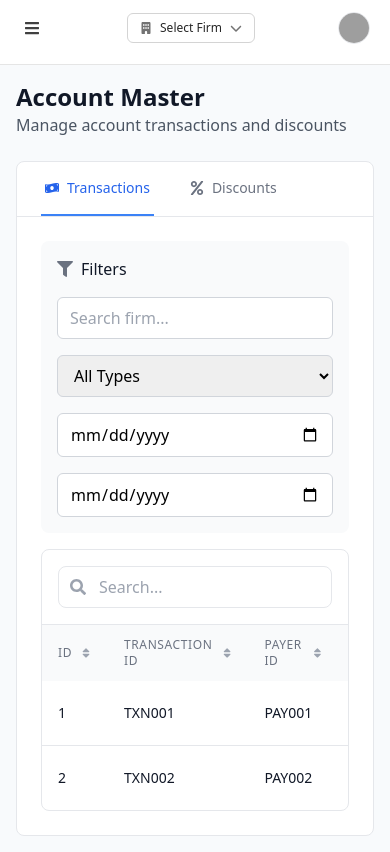
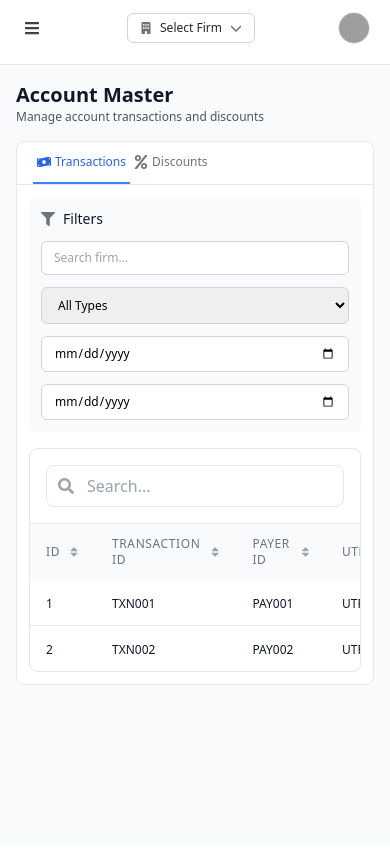
Before and after one commit to Roshani-sahu/Maheshwari-Motors, a React (Vite) app in the folder frontend/: page /masters/account-master in a window 390 px wide. Built offline with nearby package versions, Linux system fonts and the light colour scheme; grey boxes are pictures that could not be loaded.

Commit message:
responsive - account and user master

```diff
--- a/frontend/src/pages/masters/AccountMaster.jsx
+++ b/frontend/src/pages/masters/AccountMaster.jsx
@@ -33,13 +33,13 @@ const AccountMaster = () => {
 
   const transactionActions = [
     {
-      label: <FaTrash size={14} />,
+      label: <FaTrash size={10} className="sm:size-3 md:size-4" />,
       onClick: (transaction) => {
         if (window.confirm(`Are you sure you want to delete transaction "${transaction.transactionId}"?`)) {
           setTransactions(prev => prev.filter(t => t.id !== transaction.id));
         }
       },
-      className: 'bg-red-600 text-white hover:bg-red-700'
+      className: 'bg-red-600 text-white hover:bg-red-700 p-1 sm:p-1.5 md:p-2 text-xs'
     }
   ];
 
@@ -83,16 +83,36 @@ const AccountMaster = () => {
 
   // Transaction columns
   const transactionColumns = [
-    { key: 'id', label: 'ID' },
-    { key: 'transactionId', label: 'Transaction ID' },
-    { key: 'payerId', label: 'Payer ID' },
-    { key: 'utr', label: 'UTR' },
-    { key: 'firm', label: 'Firm' },
+    {
+      key: 'id',
+      label: 'ID',
+      render: (value) => <span className="text-xs sm:text-sm">{value}</span>
+    },
+    {
+      key: 'transactionId',
+      label: 'Transaction ID',
+      render: (value) => <span className="text-xs sm:text-sm font-medium truncate">{value}</span>
+    },
+    {
+      key: 'payerId',
+      label: 'Payer ID',
+      render: (value) => <span className="text-xs sm:text-sm truncate">{value}</span>
+    },
+    {
+      key: 'utr',
+      label: 'UTR',
+      render: (value) => <span className="text-xs sm:text-sm truncate">{value}</span>
+    },
+    {
+      key: 'firm',
+      label: 'Firm',
+      render: (value) => <span className="text-xs sm:text-sm truncate">{value}</span>
+    },
     {
       key: 'gstFlag',
       label: 'GST Type',
       render: (value) => (
-        <span className={`px-2 py-1 text-xs rounded-full ${
+        <span className={`px-1.5 py-0.5 sm:px-2 sm:py-1 text-[10px] sm:text-xs rounded-full ${
           value === 0 ? 'bg-green-100 text-green-800' : 'bg-blue-100 text-blue-800'
         }`}>
           {value === 0 ? '1' : '0'}
@@ -102,23 +122,27 @@ const AccountMaster = () => {
     {
       key: 'amount',
       label: 'Amount',
-      render: (value) => `₹${value.toLocaleString()}`
+      render: (value) => <span className="text-xs sm:text-sm">₹{value.toLocaleString()}</span>
     },
     {
       key: 'date',
       label: 'Date',
-      render: (value) => new Date(value).toLocaleDateString()
+      render: (value) => <span className="text-xs sm:text-sm">{new Date(value).toLocaleDateString()}</span>
     }
   ];
 
   // Discount columns
   const discountColumns = [
-    { key: 'id', label: 'ID' },
+    {
+      key: 'id',
+      label: 'ID',
+      render: (value) => <span className="text-xs sm:text-sm">{value}</span>
+    },
     {
       key: 'discountType',
       label: 'Type',
       render: (value) => (
-        <span className={`px-2 py-1 text-xs rounded-full ${
+        <span className={`px-1.5 py-0.5 sm:px-2 sm:py-1 text-[10px] sm:text-xs rounded-full ${
           value === 'ITEM' ? 'bg-purple-100 text-purple-800' : 'bg-orange-100 text-orange-800'
         }`}>
           {value}
@@ -128,33 +152,33 @@ const AccountMaster = () => {
     {
       key: 'amount',
       label: 'Amount',
-      render: (value) => `₹${value.toLocaleString()}`
+      render: (value) => <span className="text-xs sm:text-sm">₹{value.toLocaleString()}</span>
     },
     {
       key: 'itemName',
       label: 'Item',
-      render: (value, row) => row.discountType === 'ITEM' ? value : 'N/A'
+      render: (value, row) => <span className="text-xs sm:text-sm truncate">{row.discountType === 'ITEM' ? value : 'N/A'}</span>
     },
     {
       key: 'companyName',
       label: 'Company',
-      render: (value, row) => row.discountType === 'COMPANY' ? value : 'N/A'
+      render: (value, row) => <span className="text-xs sm:text-sm truncate">{row.discountType === 'COMPANY' ? value : 'N/A'}</span>
     }
   ];
 
   const discountActions = [
     {
-      label: <FaEdit size={14} />,
+      label: <FaEdit size={10} className="sm:size-3 md:size-4" />,
       onClick: (discount) => {
         setEditingDiscount(discount);
         setIsEditDiscountModalOpen(true);
       },
-      className: 'bg-blue-600 text-white hover:bg-blue-700'
+      className: 'bg-blue-600 text-white hover:bg-blue-700 p-1 sm:p-1.5 md:p-2 text-xs'
     },
     {
-      label: <FaTrash size={14} />,
+      label: <FaTrash size={10} className="sm:size-3 md:size-4" />,
       onClick: (discount) => setDiscounts(prev => prev.filter(d => d.id !== discount.id)),
-      className: 'bg-red-600 text-white hover:bg-red-700'
+      className: 'bg-red-600 text-white hover:bg-red-700 p-1 sm:p-1.5 md:p-2 text-xs'
     }
   ];
 
@@ -188,83 +212,89 @@ const AccountMaster = () => {
   };
 
   return (
-    <div className="space-y-6">
-      <div className="flex items-center justify-between">
+    <div className="space-y-4 sm:space-y-6">
+      {/* Header */}
+      <div className="flex flex-col sm:flex-row sm:items-center justify-between gap-3 sm:gap-0">
         <div>
-          <h1 className="text-2xl font-bold text-gray-900">Account Master</h1>
-          <p className="text-gray-600">Manage account transactions and discounts</p>
+          <h1 className="text-xl sm:text-2xl font-bold text-gray-900">Account Master</h1>
+          <p className="text-gray-600 text-xs sm:text-sm">Manage account transactions and discounts</p>
         </div>
       </div>
 
       {/* Tabs */}
       <div className="bg-white rounded-lg border">
-        <div className="border-b">
-          <nav className="flex space-x-8 px-6">
+        <div className="border-b overflow-x-auto">
+          <nav className="flex px-4 sm:px-6">
             <button
               onClick={() => setActiveTab('transactions')}
-              className={`py-4 px-1 border-b-2 font-medium text-sm ${
+              className={`py-3 sm:py-4 px-1 sm:px-2 border-b-2 font-medium text-xs sm:text-sm whitespace-nowrap ${
                 activeTab === 'transactions'
                   ? 'border-blue-500 text-blue-600'
                   : 'border-transparent text-gray-500 hover:text-gray-700'
               }`}
             >
-              <div className="flex items-center gap-2">
-                <FaMoneyBillWave />
+              <div className="flex items-center gap-1 sm:gap-2">
+                <FaMoneyBillWave className="text-sm sm:text-base" />
                 Transactions
               </div>
             </button>
             <button
               onClick={() => setActiveTab('discounts')}
-              className={`py-4 px-1 border-b-2 font-medium text-sm ${
+              className={`py-3 sm:py-4 px-1 sm:px-2 border-b-2 font-medium text-xs sm:text-sm whitespace-nowrap ${
                 activeTab === 'discounts'
                   ? 'border-blue-500 text-blue-600'
                   : 'border-transparent text-gray-500 hover:text-gray-700'
               }`}
             >
-              <div className="flex items-center gap-2">
-                <FaPercent />
+              <div className="flex items-center gap-1 sm:gap-2">
+                <FaPercent className="text-sm sm:text-base" />
                 Discounts
               </div>
             </button>
           </nav>
         </div>
 
-        <div className="p-6">
+        <div className="p-3 sm:p-4 md:p-6">
           {activeTab === 'transactions' && (
             <div className="space-y-4">
               {/* Transaction Filters */}
-              <div className="bg-gray-50 p-4 rounded-lg">
-                <div className="flex items-center gap-2 mb-4">
-                  <FaFilter className="text-gray-500" />
-                  <h3 className="font-medium text-gray-900">Filters</h3>
+              <div className="bg-gray-50 p-3 sm:p-4 rounded-lg">
+                <div className="flex items-center gap-2 mb-3 sm:mb-4">
+                  <FaFilter className="text-gray-500 text-sm sm:text-base" />
+                  <h3 className="font-medium text-gray-900 text-sm sm:text-base">Filters</h3>
                 </div>
-                <div className="grid grid-cols-1 md:grid-cols-4 gap-4">
+                <div className="grid grid-cols-1 sm:grid-cols-2 lg:grid-cols-4 gap-3 sm:gap-4">
                   <Input
                     placeholder="Search firm..."
                     value={filters.firm}
                     onChange={(value) => setFilters(prev => ({ ...prev, firm: value }))}
+                    className="text-xs sm:text-sm py-1.5 sm:py-2"
                   />
                   <Select
                     value={filters.gstType}
                     onChange={(value) => setFilters(prev => ({ ...prev, gstType: value }))}
+                    className="text-xs sm:text-sm py-1.5 sm:py-2"
                   >
-                    <option value="all">All  Types</option>
-                    <option value="gst"> 1 </option>
-                    <option value="non-gst">0 </option>
+                    <option value="all">All Types</option>
+                    <option value="gst">1</option>
+                    <option value="non-gst">0</option>
                   </Select>
                   <Input
                     type="date"
                     value={filters.dateFrom}
                     onChange={(value) => setFilters(prev => ({ ...prev, dateFrom: value }))}
+                    className="text-xs sm:text-sm py-1.5 sm:py-2"
                   />
                   <Input
                     type="date"
                     value={filters.dateTo}
                     onChange={(value) => setFilters(prev => ({ ...prev, dateTo: value }))}
+                    className="text-xs sm:text-sm py-1.5 sm:py-2"
                   />
                 </div>
               </div>
 
+              <div className="overflow-x-auto -mx-2 px-2 sm:mx-0 sm:px-0">
                 <DataTable
                   columns={transactionColumns}
                   data={filteredTransactions}
@@ -272,19 +302,26 @@ const AccountMaster = () => {
                   searchable={true}
                   sortable={true}
                   pagination={true}
+                  minWidth="700px"
+                  className="text-xs sm:text-sm"
                 />
+              </div>
             </div>
           )}
 
           {activeTab === 'discounts' && (
             <div className="space-y-4">
               <div className="flex justify-end">
-                <Button onClick={() => setIsAddDiscountModalOpen(true)} className="flex items-center gap-2">
-                  <FaPlus />
+  <Button
+    onClick={() => setIsAddDiscountModalOpen(true)}
+    className="flex items-center gap-2 text-xs sm:text-sm w-full sm:w-auto justify-center sm:justify-start"
+  >
+    <FaPlus className="text-sm sm:text-base" />
     Add Discount
   </Button>
 </div>
 
+              <div className="overflow-x-auto -mx-2 px-2 sm:mx-0 sm:px-0">
                 <DataTable
                   columns={discountColumns}
                   data={discounts}
@@ -292,7 +329,10 @@ const AccountMaster = () => {
                   searchable={true}
                   sortable={true}
                   pagination={true}
+                  minWidth="600px"
+                  className="text-xs sm:text-sm"
                 />
+              </div>
             </div>
           )}
         </div>
@@ -306,6 +346,7 @@ const AccountMaster = () => {
             <Select
               value={newDiscount.discountType}
               onChange={(value) => setNewDiscount(prev => ({ ...prev, discountType: value }))}
+              className="text-xs sm:text-sm"
             >
               <option value="ITEM">Item Discount</option>
               <option value="COMPANY">Company Discount</option>
@@ -320,6 +361,7 @@ const AccountMaster = () => {
               value={newDiscount.amount}
               onChange={(value) => setNewDiscount(prev => ({ ...prev, amount: value }))}
               placeholder="Enter discount amount"
+              className="text-xs sm:text-sm"
             />
           </div>
 
@@ -330,6 +372,7 @@ const AccountMaster = () => {
                 value={newDiscount.itemName}
                 onChange={(value) => setNewDiscount(prev => ({ ...prev, itemName: value }))}
                 placeholder="Enter item name"
+                className="text-xs sm:text-sm"
               />
             </div>
           )}
@@ -341,26 +384,34 @@ const AccountMaster = () => {
                 value={newDiscount.companyName}
                 onChange={(value) => setNewDiscount(prev => ({ ...prev, companyName: value }))}
                 placeholder="Enter company name"
+                className="text-xs sm:text-sm"
               />
             </div>
           )}
 
-          <div className="flex gap-3 pt-4">
-            <Button onClick={handleAddDiscount}>Add Discount</Button>
-            <Button variant="outline" onClick={() => setIsAddDiscountModalOpen(false)}>Cancel</Button>
+          <div className="flex flex-col sm:flex-row gap-2 sm:gap-3 pt-4">
+            <Button onClick={handleAddDiscount} className="w-full sm:w-auto text-xs sm:text-sm">
+              Add Discount
+            </Button>
+            <Button variant="outline" onClick={() => setIsAddDiscountModalOpen(false)} className="w-full sm:w-auto text-xs sm:text-sm">
+              Cancel
+            </Button>
           </div>
         </div>
       </Modal>
 
+
+
       {/* Edit Discount Modal */}
-      <Modal isOpen={isEditDiscountModalOpen} onClose={() => setIsEditDiscountModalOpen(false)} title="Edit Discount" size="md">
+      <Modal isOpen={isEditDiscountModalOpen} onClose={() => setIsEditDiscountModalOpen(false)} title="Edit Discount" size="sm md:md">
         {editingDiscount && (
-          <div className="space-y-4">
+          <div className="space-y-3 sm:space-y-4">
             <div>
-              <label className="block text-sm font-medium text-gray-700 mb-1">Discount Type</label>
+              <label className="block text-xs sm:text-sm font-medium text-gray-700 mb-1">Discount Type</label>
               <Select
                 value={editingDiscount.discountType}
                 onChange={(value) => setEditingDiscount(prev => ({ ...prev, discountType: value }))}
+                className="text-xs sm:text-sm py-1.5 sm:py-2"
               >
                 <option value="ITEM">Item Discount</option>
                 <option value="COMPANY">Company Discount</option>
@@ -368,41 +419,44 @@ const AccountMaster = () => {
             </div>
 
             <div>
-              <label className="block text-sm font-medium text-gray-700 mb-1">Amount (₹)</label>
+              <label className="block text-xs sm:text-sm font-medium text-gray-700 mb-1">Amount (₹)</label>
               <Input
                 type="number"
                 step="0.01"
                 value={editingDiscount.amount}
                 onChange={(value) => setEditingDiscount(prev => ({ ...prev, amount: parseFloat(value) || 0 }))}
                 placeholder="Enter discount amount"
+                className="text-xs sm:text-sm py-1.5 sm:py-2"
               />
             </div>
 
             {editingDiscount.discountType === 'ITEM' && (
               <div>
-                <label className="block text-sm font-medium text-gray-700 mb-1">Item Name</label>
+                <label className="block text-xs sm:text-sm font-medium text-gray-700 mb-1">Item Name</label>
                 <Input
                   value={editingDiscount.itemName || ''}
                   onChange={(value) => setEditingDiscount(prev => ({ ...prev, itemName: value }))}
                   placeholder="Enter item name"
+                  className="text-xs sm:text-sm py-1.5 sm:py-2"
                 />
               </div>
             )}
 
             {editingDiscount.discountType === 'COMPANY' && (
               <div>
-                <label className="block text-sm font-medium text-gray-700 mb-1">Company Name</label>
+                <label className="block text-xs sm:text-sm font-medium text-gray-700 mb-1">Company Name</label>
                 <Input
                   value={editingDiscount.companyName || ''}
                   onChange={(value) => setEditingDiscount(prev => ({ ...prev, companyName: value }))}
                   placeholder="Enter company name"
+                  className="text-xs sm:text-sm py-1.5 sm:py-2"
                 />
               </div>
             )}
 
-            <div className="flex gap-3 pt-4">
-              <Button onClick={handleEditDiscount}>Save Changes</Button>
-              <Button variant="outline" onClick={() => setIsEditDiscountModalOpen(false)}>Cancel</Button>
+            <div className="flex flex-col sm:flex-row gap-2 sm:gap-3 pt-3 sm:pt-4">
+              <Button onClick={handleEditDiscount} className="text-xs sm:text-sm py-1.5 sm:py-2">Save Changes</Button>
+              <Button variant="outline" onClick={() => setIsEditDiscountModalOpen(false)} className="text-xs sm:text-sm py-1.5 sm:py-2">Cancel</Button>
             </div>
           </div>
         )}
--- a/frontend/src/pages/masters/UserMaster.jsx
+++ b/frontend/src/pages/masters/UserMaster.jsx
@@ -51,22 +51,37 @@ const UserMaster = () => {
   };
 
   const columns = [
-    { key: 'id', label: 'ID' },
-    { key: 'username', label: 'Username' },
-    { key: 'email', label: 'Email' },
+    {
+      key: 'id',
+      label: 'ID',
+      render: (value) => <span className="text-xs sm:text-sm">{value}</span>
+    },
+    {
+      key: 'username',
+      label: 'Username',
+      render: (value) => <span className="text-xs sm:text-sm font-medium truncate">{value}</span>
+    },
+    {
+      key: 'email',
+      label: 'Email',
+      render: (value) => <span className="text-xs sm:text-sm truncate">{value}</span>
+    },
     {
       key: 'password',
       label: 'Password',
       render: (value, row) => (
-        <div className="flex items-center gap-2">
-          <span className="font-mono">
+        <div className="flex items-center gap-1 sm:gap-2">
+          <span className="font-mono text-xs sm:text-sm">
             {showPasswords[row.id] ? value : '••••••••'}
           </span>
           <button
             onClick={() => togglePasswordVisibility(row.id)}
             className="text-gray-500 hover:text-gray-700"
           >
-            {showPasswords[row.id] ? <FaEyeSlash /> : <FaEye />}
+            {showPasswords[row.id] ?
+              <FaEyeSlash size={12} className="sm:size-4" /> :
+              <FaEye size={12} className="sm:size-4" />
+            }
           </button>
         </div>
       )
@@ -75,21 +90,21 @@ const UserMaster = () => {
 
   const actions = [
     {
-      label: <FaEdit size={14} />,
+      label: <FaEdit size={10} className="sm:size-3 md:size-4" />,
       onClick: (user) => {
         setEditingUser(user);
         setIsEditModalOpen(true);
       },
-      className: 'bg-blue-600 text-white hover:bg-blue-700'
+      className: 'bg-blue-600 text-white hover:bg-blue-700 p-1 sm:p-1.5 md:p-2 text-xs'
     },
     {
-      label: <FaTrash size={14} />,
+      label: <FaTrash size={10} className="sm:size-3 md:size-4" />,
       onClick: (user) => {
         if (window.confirm(`Are you sure you want to delete user "${user.username}"?`)) {
           deleteUser(user.id);
         }
       },
-      className: 'bg-red-600 text-white hover:bg-red-700'
+      className: 'bg-red-600 text-white hover:bg-red-700 p-1 sm:p-1.5 md:p-2 text-xs'
     }
   ];
 
@@ -104,18 +119,24 @@ const UserMaster = () => {
   };
 
   return (
-    <div className="space-y-6">
-      <div className="flex items-center justify-between">
+    <div className="space-y-4 sm:space-y-6">
+      {/* Header */}
+      <div className="flex flex-col sm:flex-row sm:items-center justify-between gap-3 sm:gap-0">
         <div>
-          <h1 className="text-2xl font-bold text-gray-900">User Master</h1>
-          <p className="text-gray-600">Manage system users and permissions</p>
+          <h1 className="text-xl sm:text-2xl font-bold text-gray-900">User Master</h1>
+          <p className="text-gray-600 text-xs sm:text-sm">Manage system users and permissions</p>
         </div>
-        <Button onClick={() => setIsAddModalOpen(true)} className="flex items-center gap-2">
-          <FaPlus />
+        <Button
+          onClick={() => setIsAddModalOpen(true)}
+          className="flex items-center gap-2 text-xs sm:text-sm"
+        >
+          <FaPlus className="text-sm sm:text-base" />
           Add User
         </Button>
       </div>
 
+      {/* Users Table */}
+      <div className="overflow-x-auto -mx-2 px-2 sm:mx-0 sm:px-0">
         <DataTable
           columns={columns}
           data={users}
@@ -123,77 +144,89 @@ const UserMaster = () => {
           searchable={true}
           sortable={true}
           pagination={true}
+          minWidth="600px"
+          className="text-xs sm:text-sm"
         />
+      </div>
 
       {/* Add User Modal */}
-      <Modal isOpen={isAddModalOpen} onClose={() => setIsAddModalOpen(false)} title="Add User" size="md">
-        <div className="space-y-4">
+      <Modal isOpen={isAddModalOpen} onClose={() => setIsAddModalOpen(false)} title="Add User" size="sm md:md">
+        <div className="space-y-3 sm:space-y-4">
           <div>
-            <label className="block text-sm font-medium text-gray-700 mb-1">Username</label>
+            <label className="block text-xs sm:text-sm font-medium text-gray-700 mb-1">Username</label>
             <Input
               value={newUser.username}
               onChange={(value) => setNewUser(prev => ({ ...prev, username: value }))}
               placeholder="Enter username"
+              className="text-xs sm:text-sm py-1.5 sm:py-2"
             />
           </div>
 
           <div>
-            <label className="block text-sm font-medium text-gray-700 mb-1">Email</label>
+            <label className="block text-xs sm:text-sm font-medium text-gray-700 mb-1">Email</label>
             <Input
               type="email"
               value={newUser.email}
               onChange={(value) => setNewUser(prev => ({ ...prev, email: value }))}
               placeholder="Enter email"
+              className="text-xs sm:text-sm py-1.5 sm:py-2"
             />
           </div>
 
           <div>
-            <label className="block text-sm font-medium text-gray-700 mb-1">Password</label>
+            <label className="block text-xs sm:text-sm font-medium text-gray-700 mb-1">Password</label>
             <Input
               type="password"
               value={newUser.password}
               onChange={(value) => setNewUser(prev => ({ ...prev, password: value }))}
               placeholder="Enter password"
+              className="text-xs sm:text-sm py-1.5 sm:py-2"
             />
           </div>
 
-          <div className="flex gap-3 pt-4">
-            <Button onClick={handleAddUser}>Add User</Button>
-            <Button variant="outline" onClick={() => setIsAddModalOpen(false)}>Cancel</Button>
+          <div className="flex flex-col sm:flex-row gap-2 sm:gap-3 pt-3 sm:pt-4">
+            <Button onClick={handleAddUser} className="text-xs sm:text-sm py-1.5 sm:py-2">Add User</Button>
+            <Button variant="outline" onClick={() => setIsAddModalOpen(false)} className="text-xs sm:text-sm py-1.5 sm:py-2">Cancel</Button>
           </div>
         </div>
       </Modal>
 
       {/* Edit User Modal */}
-      <Modal isOpen={isEditModalOpen} onClose={() => setIsEditModalOpen(false)} title="Edit User" size="md">
+      <Modal isOpen={isEditModalOpen} onClose={() => setIsEditModalOpen(false)} title="Edit User" size="sm md:md">
         {editingUser && (
-          <div className="space-y-4">
+          <div className="space-y-3 sm:space-y-4">
             <div>
-              <label className="block text-sm font-medium text-gray-700 mb-1">Username</label>
-              <Input value={editingUser.username} disabled className="bg-gray-50" />
+              <label className="block text-xs sm:text-sm font-medium text-gray-700 mb-1">Username</label>
+              <Input
+                value={editingUser.username}
+                disabled
+                className="bg-gray-50 text-xs sm:text-sm py-1.5 sm:py-2"
+              />
             </div>
 
             <div>
-              <label className="block text-sm font-medium text-gray-700 mb-1">Email</label>
+              <label className="block text-xs sm:text-sm font-medium text-gray-700 mb-1">Email</label>
               <Input
                 type="email"
                 value={editingUser.email}
                 onChange={(value) => setEditingUser(prev => ({ ...prev, email: value }))}
                 placeholder="Enter email"
+                className="text-xs sm:text-sm py-1.5 sm:py-2"
               />
             </div>
 
             <div>
-              <label className="block text-sm font-medium text-gray-700 mb-1">Reset Password</label>
+              <label className="block text-xs sm:text-sm font-medium text-gray-700 mb-1">Reset Password</label>
               <Input
                 type="password"
                 value={newPassword}
                 onChange={(value) => setNewPassword(value)}
                 placeholder="Enter new password"
+                className="text-xs sm:text-sm py-1.5 sm:py-2"
               />
             </div>
 
-            <div className="flex gap-3 pt-4">
+            <div className="flex flex-col sm:flex-row gap-2 sm:gap-3 pt-3 sm:pt-4">
               <Button onClick={() => {
                 const updatedUser = { ...editingUser };
                 if (newPassword) {
@@ -202,10 +235,10 @@ const UserMaster = () => {
                 updateUser(editingUser.id, updatedUser);
                 setIsEditModalOpen(false);
                 setNewPassword('');
-              }}>
+              }} className="text-xs sm:text-sm py-1.5 sm:py-2">
                 Save Changes
               </Button>
-              <Button variant="outline" onClick={() => setIsEditModalOpen(false)}>Cancel</Button>
+              <Button variant="outline" onClick={() => setIsEditModalOpen(false)} className="text-xs sm:text-sm py-1.5 sm:py-2">Cancel</Button>
             </div>
           </div>
         )}
```
Lines whose indentation alone changed are shown as unchanged.
